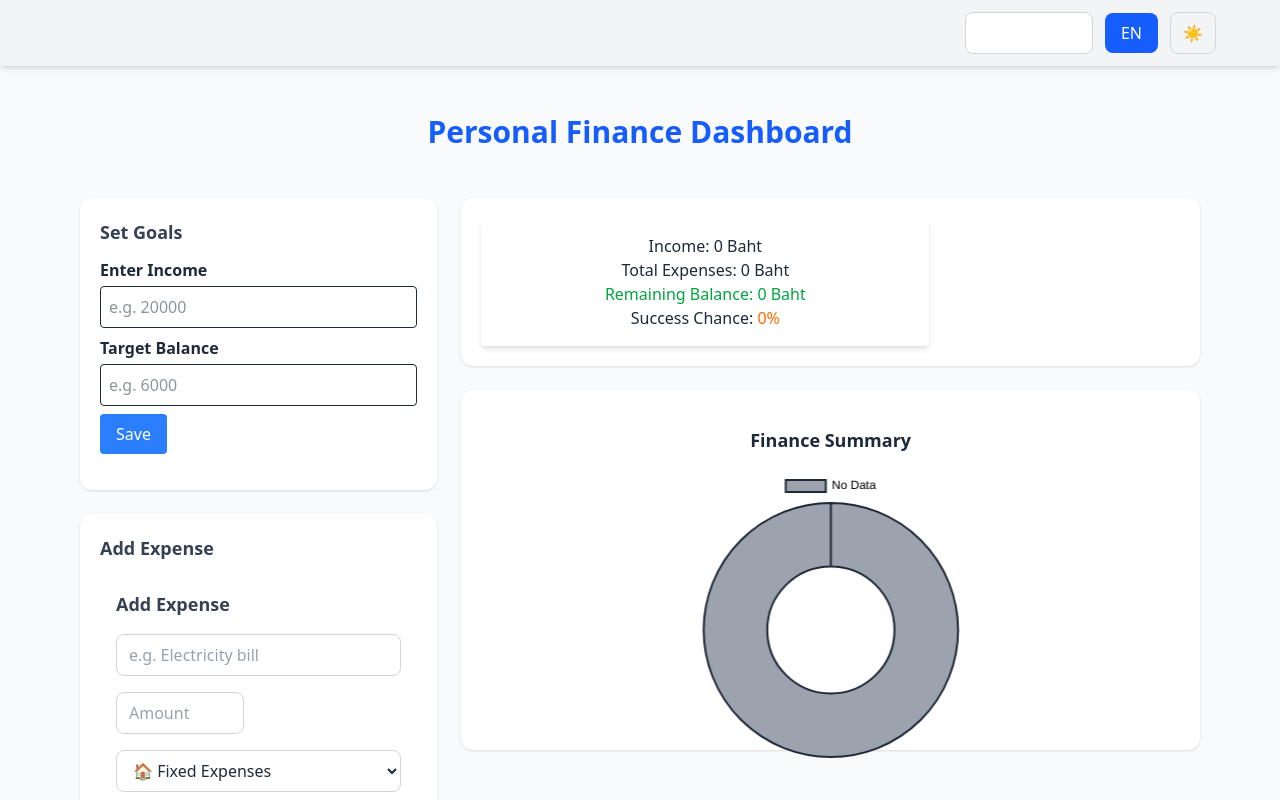
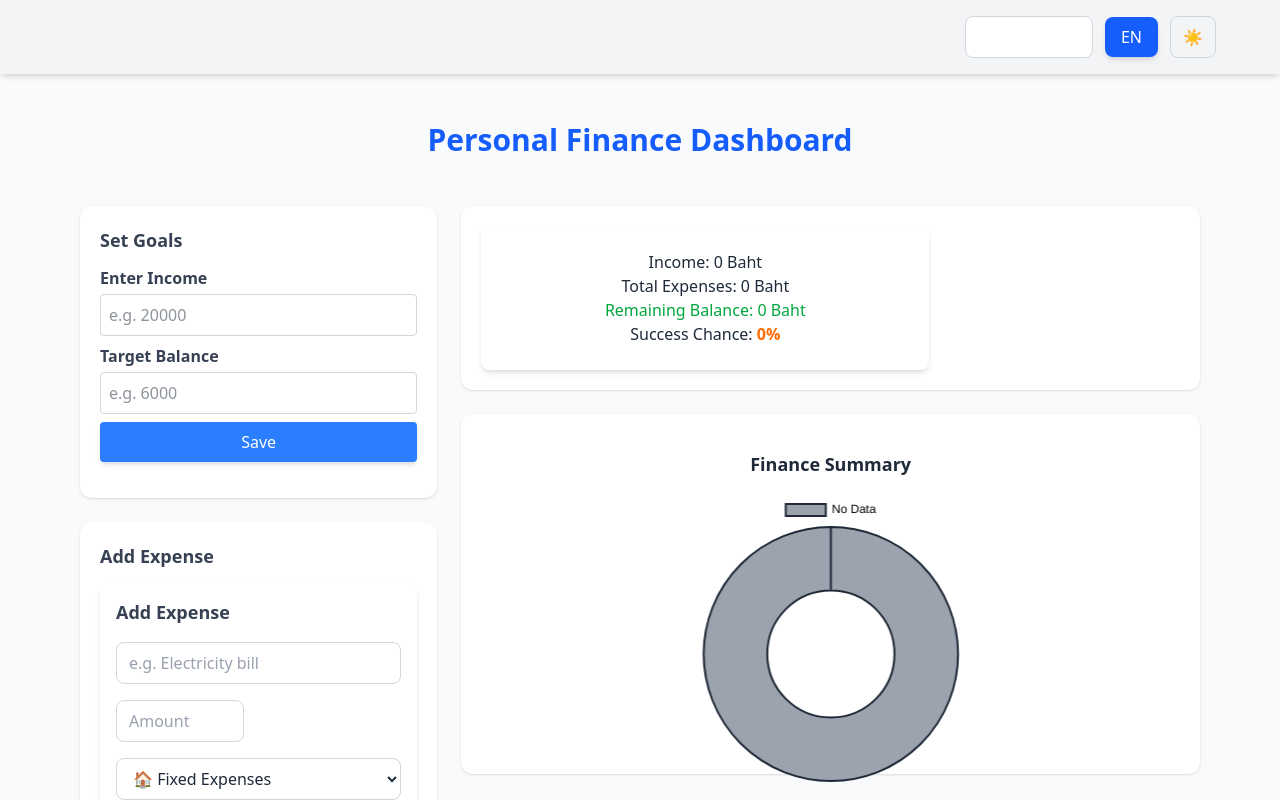
Before and after one commit to thee-banda/personal-finance-app, a React (Vite) app in the folder frontend/: page / in a window 1280 px wide. Shown: the top 800 px of the page. Built offline with nearby package versions, Linux system fonts and the light colour scheme.

Commit message:
feat(navbar): improve dark mode support and enhance UI with smoother transitions

```diff
--- a/frontend/src/components/DashboardSummary.jsx
+++ b/frontend/src/components/DashboardSummary.jsx
@@ -10,21 +10,29 @@ function DashboardSummary({ income, expenses, target }) {
     : 0;
 
   return (
-    <div className="bg-white shadow-md rounded p-4 w-full max-w-md text-center">
-      <p>
+    <div className="bg-white dark:bg-gray-800 shadow-md rounded-lg p-6 w-full max-w-md text-center transition-colors">
+      <p className="text-gray-800 dark:text-gray-100">
         {t.income}: {income} {t.currency}
       </p>
-      <p>
+      <p className="text-gray-800 dark:text-gray-100">
         {t.totalExpenses}: {totalExpense} {t.currency}
       </p>
-      <p className={balance >= 0 ? "text-green-600" : "text-red-600"}>
+      <p
+        className={`${
+          balance >= 0
+            ? "text-green-600 dark:text-green-400"
+            : "text-red-600 dark:text-red-400"
+        } font-medium`}
+      >
         {t.balance}: {balance} {t.currency}
       </p>
-      <p>
+      <p className="text-gray-800 dark:text-gray-100">
         {t.successChance}:{" "}
         <span
           className={
-            successPercent >= 80 ? "text-green-600" : "text-orange-500"
+            successPercent >= 80
+              ? "text-green-600 dark:text-green-400 font-semibold"
+              : "text-orange-500 dark:text-orange-400 font-semibold"
           }
         >
           {successPercent}%
--- a/frontend/src/components/ExpenseForm.jsx
+++ b/frontend/src/components/ExpenseForm.jsx
@@ -33,10 +33,12 @@ function ExpenseForm({ onAddExpense }) {
   return (
     <form
       onSubmit={handleSubmit}
-      className="flex flex-col gap-4 bg-white p-4 rounded-xl"
+      className="flex flex-col gap-4 bg-white dark:bg-gray-800 p-4 rounded-xl shadow-md transition-colors"
     >
       {/* Title */}
-      <h2 className="text-lg font-semibold text-gray-700">{t.addExpense}</h2>
+      <h2 className="text-lg font-semibold text-gray-700 dark:text-gray-200">
+        {t.addExpense}
+      </h2>
 
       {/* Row 1: Description + Amount */}
       <div className="flex gap-4 flex-wrap">
@@ -44,14 +46,20 @@ function ExpenseForm({ onAddExpense }) {
           type="text"
           value={desc}
           onChange={(e) => setDesc(e.target.value)}
-          className="flex-1 border border-gray-300 rounded-lg px-3 py-2 focus:ring-2 focus:ring-blue-500 focus:outline-none placeholder-gray-400"
+          className="flex-1 border border-gray-300 dark:border-gray-600 rounded-lg px-3 py-2
+                     bg-white dark:bg-gray-700 text-gray-800 dark:text-gray-100
+                     focus:ring-2 focus:ring-blue-500 focus:outline-none
+                     placeholder-gray-400 dark:placeholder-gray-500"
           placeholder={t.placeholderDesc}
         />
         <input
           type="number"
           value={amount}
           onChange={(e) => setAmount(e.target.value)}
-          className="w-32 border border-gray-300 rounded-lg px-3 py-2 focus:ring-2 focus:ring-blue-500 focus:outline-none placeholder-gray-400"
+          className="w-32 border border-gray-300 dark:border-gray-600 rounded-lg px-3 py-2
+                     bg-white dark:bg-gray-700 text-gray-800 dark:text-gray-100
+                     focus:ring-2 focus:ring-blue-500 focus:outline-none
+                     placeholder-gray-400 dark:placeholder-gray-500"
           placeholder={t.placeholderAmount}
         />
       </div>
@@ -61,7 +69,9 @@ function ExpenseForm({ onAddExpense }) {
         <select
           value={category}
           onChange={(e) => setCategory(e.target.value)}
-          className="flex-1 border border-gray-300 rounded-lg px-3 py-2 bg-white focus:ring-2 focus:ring-blue-500 focus:outline-none"
+          className="flex-1 border border-gray-300 dark:border-gray-600 rounded-lg px-3 py-2
+                     bg-white dark:bg-gray-700 text-gray-800 dark:text-gray-100
+                     focus:ring-2 focus:ring-blue-500 focus:outline-none"
         >
           <option value="fixed">{t.categoryFixed}</option>
           <option value="food">{t.categoryFood}</option>
@@ -73,7 +83,9 @@ function ExpenseForm({ onAddExpense }) {
         <select
           value={priority}
           onChange={(e) => setPriority(e.target.value)}
-          className="flex-1 border border-gray-300 rounded-lg px-3 py-2 bg-white focus:ring-2 focus:ring-blue-500 focus:outline-none"
+          className="flex-1 border border-gray-300 dark:border-gray-600 rounded-lg px-3 py-2
+                     bg-white dark:bg-gray-700 text-gray-800 dark:text-gray-100
+                     focus:ring-2 focus:ring-blue-500 focus:outline-none"
         >
           <option value="necessary">{t.priorityNecessary}</option>
           <option value="important">{t.priorityImportant}</option>
@@ -83,12 +95,12 @@ function ExpenseForm({ onAddExpense }) {
 
       {/* Row 3: Flexible + Submit */}
       <div className="flex items-center justify-between">
-        <label className="flex items-center gap-2 text-gray-600">
+        <label className="flex items-center gap-2 text-gray-600 dark:text-gray-300">
           <input
             type="checkbox"
             checked={flexible}
             onChange={(e) => setFlexible(e.target.checked)}
-            className="h-4 w-4 text-blue-600 focus:ring-blue-500 border-gray-300 rounded"
+            className="h-4 w-4 text-blue-600 focus:ring-blue-500 border-gray-300 dark:border-gray-600 rounded"
           />
           {t.flexible}
         </label>
--- a/frontend/src/components/ExpenseTable.jsx
+++ b/frontend/src/components/ExpenseTable.jsx
@@ -4,8 +4,9 @@ function ExpenseTable({ expenses }) {
   const { t } = useI18n();
 
   return (
-    <table className="w-full text-sm border border-gray-200 rounded-lg overflow-hidden">
-  <thead className="bg-gray-100 text-gray-700">
+    <table className="w-full text-sm border border-gray-200 dark:border-gray-700 rounded-lg overflow-hidden transition-colors">
+      {/* Table Head */}
+      <thead className="bg-gray-100 dark:bg-gray-800 text-gray-700 dark:text-gray-200">
         <tr>
           <th className="px-4 py-2 text-left">{t.details}</th>
           <th className="px-4 py-2">{t.amount}</th>
@@ -14,19 +15,33 @@ function ExpenseTable({ expenses }) {
           <th className="px-4 py-2">{t.flexible}</th>
         </tr>
       </thead>
-  <tbody>
+
+      {/* Table Body */}
+      <tbody className="bg-white dark:bg-gray-900 text-gray-800 dark:text-gray-100">
         {expenses.map((e, i) => (
-      <tr key={i} className="hover:bg-gray-50">
-        <td className="px-4 py-2">{e.desc}</td>
-        <td className="px-4 py-2">{e.amount} {t.currency}</td>
-        <td className="px-4 py-2">{e.category}</td>
-        <td className="px-4 py-2">{e.priority}</td>
-        <td className="px-4 py-2">{e.flexible ? "✅" : "❌"}</td>
+          <tr
+            key={i}
+            className="hover:bg-gray-50 dark:hover:bg-gray-700 transition-colors"
+          >
+            <td className="px-4 py-2 border-t border-gray-200 dark:border-gray-700">
+              {e.desc}
+            </td>
+            <td className="px-4 py-2 border-t border-gray-200 dark:border-gray-700">
+              {e.amount} {t.currency}
+            </td>
+            <td className="px-4 py-2 border-t border-gray-200 dark:border-gray-700">
+              {e.category}
+            </td>
+            <td className="px-4 py-2 border-t border-gray-200 dark:border-gray-700">
+              {e.priority}
+            </td>
+            <td className="px-4 py-2 border-t border-gray-200 dark:border-gray-700">
+              {e.flexible ? "✅" : "❌"}
+            </td>
           </tr>
         ))}
       </tbody>
     </table>
-
   );
 }
 
--- a/frontend/src/components/IncomeInput.jsx
+++ b/frontend/src/components/IncomeInput.jsx
@@ -1,8 +1,8 @@
 import { useState } from "react";
-import { useI18n } from "../i18n.jsx";  // ✅ import hook
+import { useI18n } from "../i18n.jsx"; // ✅ import hook
 
 function IncomeInput({ setIncome, setTarget }) {
-  const { t } = useI18n();  // ✅ ใช้ dictionary
+  const { t } = useI18n(); // ✅ ใช้ dictionary
   const [incomeValue, setIncomeValue] = useState("");
   const [targetValue, setTargetValue] = useState("");
 
@@ -13,27 +13,39 @@ function IncomeInput({ setIncome, setTarget }) {
 
   return (
     <div className="mb-4">
-      <label className="block mb-1 font-semibold">{t.incomeLabel}</label>
+      {/* Income */}
+      <label className="block mb-1 font-semibold text-gray-700 dark:text-gray-200">
+        {t.incomeLabel}
+      </label>
       <input
         type="number"
         placeholder={t.incomePlaceholder}
         value={incomeValue}
         onChange={(e) => setIncomeValue(e.target.value)}
-        className="border p-2 rounded w-full mb-2"
+        className="border border-gray-300 dark:border-gray-600 p-2 rounded w-full mb-2
+                   bg-white dark:bg-gray-800 text-gray-800 dark:text-gray-100
+                   focus:ring-2 focus:ring-blue-500 focus:outline-none"
       />
 
-      <label className="block mb-1 font-semibold">{t.targetLabel}</label>
+      {/* Target */}
+      <label className="block mb-1 font-semibold text-gray-700 dark:text-gray-200">
+        {t.targetLabel}
+      </label>
       <input
         type="number"
         placeholder={t.targetPlaceholder}
         value={targetValue}
         onChange={(e) => setTargetValue(e.target.value)}
-        className="border p-2 rounded w-full mb-2"
+        className="border border-gray-300 dark:border-gray-600 p-2 rounded w-full mb-2
+                   bg-white dark:bg-gray-800 text-gray-800 dark:text-gray-100
+                   focus:ring-2 focus:ring-blue-500 focus:outline-none"
       />
 
+      {/* Save Button */}
       <button
         onClick={handleSave}
-        className="bg-blue-500 text-white px-4 py-2 rounded hover:bg-blue-600"
+        className="bg-blue-500 hover:bg-blue-600 text-white px-4 py-2 rounded
+                   shadow-md transition w-full"
       >
         {t.save}
       </button>
--- a/frontend/src/components/Navbar.jsx
+++ b/frontend/src/components/Navbar.jsx
@@ -36,10 +36,10 @@ function Navbar() {
   };
 
   return (
-    <nav className="bg-gray-100 dark:bg-gray-900 text-gray-800 dark:text-gray-100 px-6 py-3 shadow-md transition">
+    <nav className="bg-gray-100 dark:bg-gray-900 text-gray-800 dark:text-gray-100 px-6 py-4 shadow-md transition-colors">
       <div className="max-w-6xl mx-auto flex justify-between items-center">
         {/* ชื่อเว็บ */}
-        <h1 className="font-bold text-lg text-blue-600 dark:text-blue-400">
+        <h1 className="font-bold text-xl text-blue-600 dark:text-blue-400 tracking-wide">
           {t.appName}
         </h1>
 
@@ -50,7 +50,9 @@ function Navbar() {
             value={pin}
             onChange={handlePinChange}
             placeholder={t.pinPlaceholder}
-            className="w-32 text-center px-3 py-2 rounded-lg border border-gray-300 dark:border-gray-600 bg-white dark:bg-gray-800 text-gray-800 dark:text-gray-100 focus:ring-2 focus:ring-blue-500 focus:outline-none"
+            className="w-32 text-center px-3 py-2 rounded-lg border border-gray-300 dark:border-gray-600
+                       bg-white dark:bg-gray-800 text-gray-800 dark:text-gray-100
+                       focus:ring-2 focus:ring-blue-500 focus:outline-none transition-colors"
             maxLength={6}
             inputMode="numeric"
           />
@@ -58,7 +60,7 @@ function Navbar() {
           {/* ปุ่มเปลี่ยนภาษา */}
           <button
             onClick={toggleLanguage}
-            className="bg-blue-600 hover:bg-blue-700 text-white px-4 py-2 rounded-lg transition"
+            className="bg-blue-600 hover:bg-blue-700 text-white px-4 py-2 rounded-lg shadow-md transition-colors"
           >
             {lang}
           </button>
@@ -66,7 +68,8 @@ function Navbar() {
           {/* ปุ่ม toggle theme */}
           <button
             onClick={() => setDarkMode(!darkMode)}
-            className="px-3 py-2 rounded-lg border border-gray-300 dark:border-gray-600 hover:bg-gray-200 dark:hover:bg-gray-700 transition"
+            className="px-3 py-2 rounded-lg border border-gray-300 dark:border-gray-600
+                       hover:bg-gray-200 dark:hover:bg-gray-700 transition-colors"
             title="Toggle Dark Mode"
           >
             {darkMode ? "🌙" : "☀️"}
```
Lines whose indentation alone changed are shown as unchanged.
